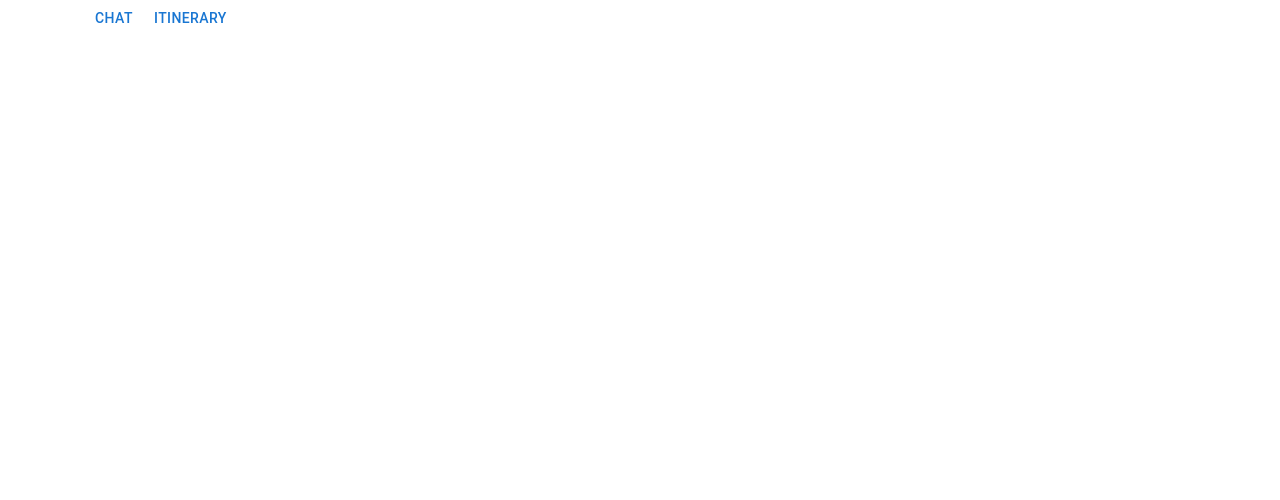
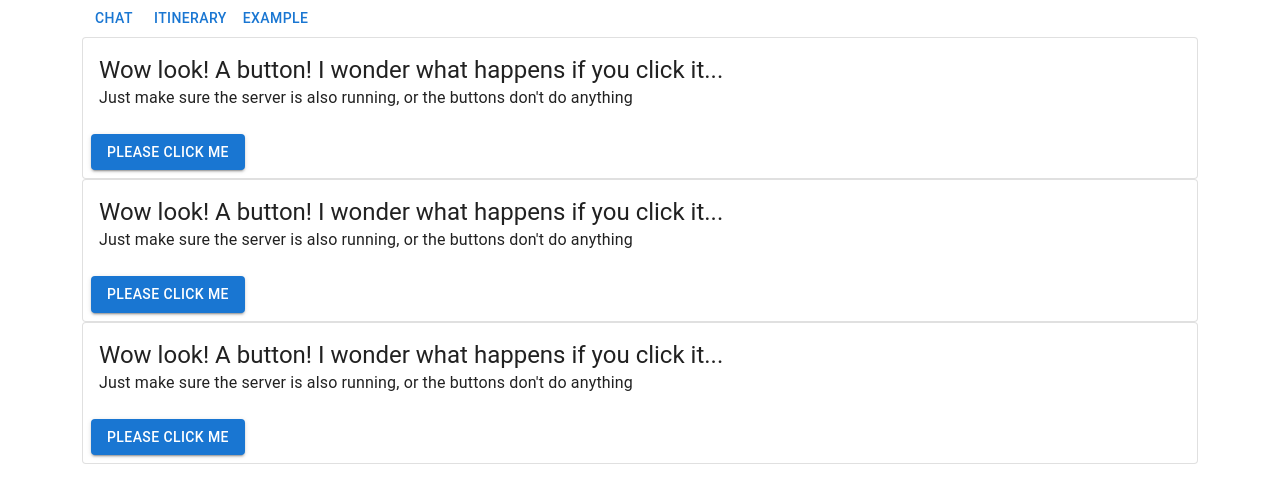
Before and after one commit to Monash-FIT3170/AI_Travel_Plan, a React (Create React App) app in the folder client/: page /example in a window 1280 px wide. Before the commit this address had no page. Shown: the top 500 px of the page. Built offline with nearby package versions, Linux system fonts and the light colour scheme.

Commit message:
feat: re-added the example into App.js

```diff
--- a/client/src/App.js
+++ b/client/src/App.js
@@ -2,6 +2,7 @@ import React from 'react';
 import { BrowserRouter as Router, Routes, Route, Link } from 'react-router-dom'
 import { ChatPage } from './pages/ChatPage';
 import { ItineraryPage } from './pages/ItineraryPage';
+import ExamplePage from './pages/ExamplePage';
 import Button from '@mui/material/Button';
 /**
  * The high level component that contains all pages and components of the application
@@ -14,13 +15,12 @@ function App() {
       <div className='container'>
      <Button component = {Link} to = "/chat"> Chat</Button>
      <Button component = {Link} to = "/itinerary"> Itinerary</Button>
+     <Button component = {Link} to = "/example">Example</Button>
 
-        {/*<Header />  <- this header component will generate at the top of the page. */}
-        {/*  ^^ Header currently not implemented so it is commented out*/}
         <Routes> {/* <- used to switch between pages of the application. Uses react-router-dom*/}
-          {/* <Route path='/' element={<ExamplePage />} /> currently the root or home page is set to ExamplePage(i.e., localhost:3000/) */}
           <Route path='/chat' element={<ChatPage />}></Route>
           <Route path='/itinerary' element={<ItineraryPage/>}></Route>
+          <Route path='/example' element={<ExamplePage/>}></Route>
 
           {/* vv You can add more pages to the app like so vv */}
 
--- a/client/src/components/examples/ExampleBox.jsx
+++ b/client/src/components/examples/ExampleBox.jsx
@@ -58,6 +58,9 @@ export default function ExampleBox() {
               Wow look! A button! I wonder what happens if you click it...
             </Typography>
             <Typography component="div">
+              Just make sure the server is also running, or the buttons don't do anything
+            </Typography>
+            <Typography component="div">
               {displayText}
             </Typography>
 
```
